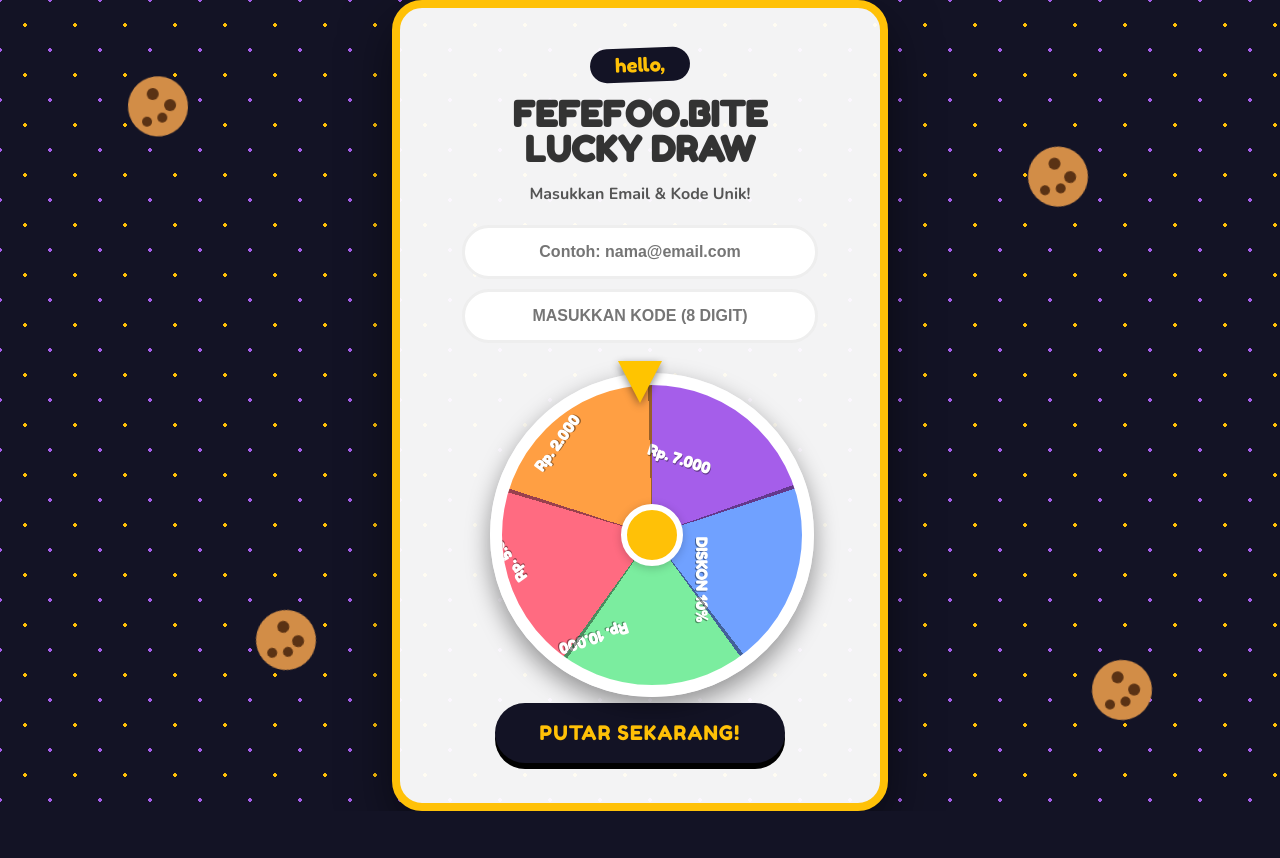
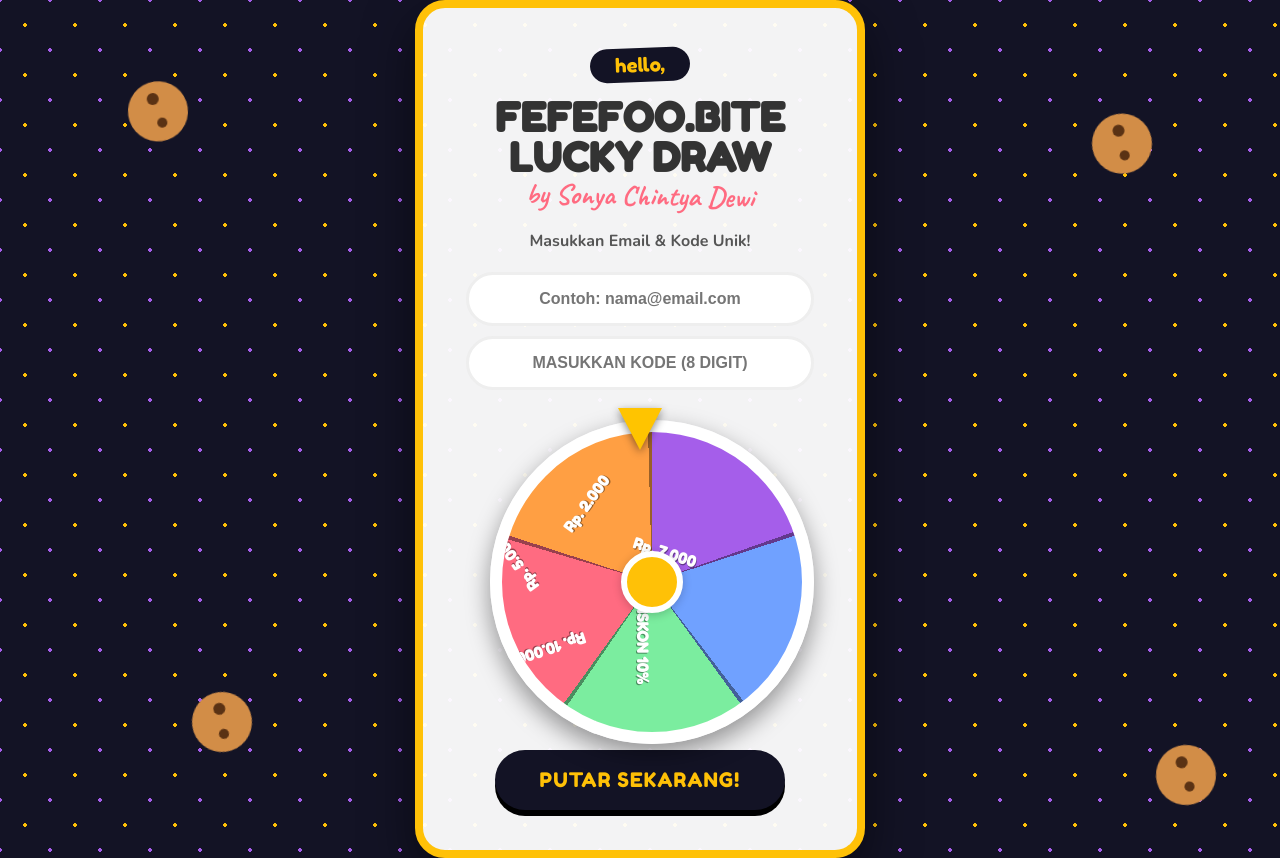
Before and after one commit to gilbertlauren/test-website-lucky-draw, a website: page index.html in a window 1280 px wide. Before the commit the page ends 811 px from the top, so only its background shows below. Drawn offline with nearby package versions, Linux system fonts and the light colour scheme.

Commit message:
revamp ui ux

```diff
--- a/index.html
+++ b/index.html
@@ -7,9 +7,10 @@
     <link rel="preconnect" href="https://fonts.googleapis.com">
     <link rel="preconnect" href="https://fonts.gstatic.com" crossorigin>
     <link href="https://fonts.googleapis.com/css2?family=Fredoka+One&family=Nunito:wght@700;900&display=swap" rel="stylesheet">
+    <link href="https://fonts.googleapis.com/css2?family=Caveat:wght@700&display=swap" rel="stylesheet">
     <script type="text/javascript" src="https://cdn.jsdelivr.net/npm/@emailjs/browser@3/dist/email.min.js"></script>
     <script type="text/javascript">
-       (function(){ emailjs.init("6FIwWnQIhV3kwtxas"); })();
+        (function(){ emailjs.init("6FIwWnQIhV3kwtxas"); })();
     </script>
 
     <style>
@@ -18,38 +19,86 @@
             --monster-green: #7bed9f; --monster-blue: #70a1ff; --monster-purple: #a55eea;
             --text-color-dark: #333; --text-color-light: #f4f4f4;
         }
+        /* Penyesuaian Responsif dan Konten */
         body {
             font-family: 'Nunito', sans-serif; background-color: var(--bg-dark);
             background-image: radial-gradient(var(--accent-yellow) 2px, transparent 2px), radial-gradient(var(--monster-purple) 2px, transparent 2px);
             background-size: 50px 50px; background-position: 0 0, 25px 25px;
             display: flex; flex-direction: column; align-items: center; justify-content: center;
-            min-height: 100vh; margin: 0; color: var(--text-color-light); overflow: hidden; position: relative;
+            min-height: 100vh; margin: 0; color: var(--text-color-light); overflow-x: hidden; position: relative;
         }
-        .cookie-deco { position: absolute; width: 60px; height: 60px; background-color: #d28d47; border-radius: 50%; z-index: 1; animation: floatCookie 6s ease-in-out infinite; }
+        .cookie-deco { position: absolute; width: min(60px, 10vw); height: min(60px, 10vw); background-color: #d28d47; border-radius: 50%; z-index: 1; animation: floatCookie 6s ease-in-out infinite; }
         .cookie-deco::before, .cookie-deco::after { content: ''; position: absolute; background-color: #5a3214; border-radius: 50%; }
-        .cookie-deco::before { width: 12px; height: 12px; top: 20%; left: 30%; box-shadow: 18px 10px 0 #5a3214; }
-        .cookie-deco::after { width: 10px; height: 10px; top: 60%; left: 50%; box-shadow: -15px 5px 0 #5a3214; }
-        .c1 { top: 10%; left: 10%; animation-delay: 0s; } .c2 { top: 20%; right: 15%; animation-delay: 1s; transform: scale(1.2); }
-        .c3 { bottom: 15%; left: 20%; animation-delay: 2s; transform: scale(0.8); } .c4 { bottom: 10%; right: 10%; animation-delay: 0.5s; }
+        .cookie-deco::before { width: 20%; height: 20%; top: 20%; left: 30%; box-shadow: 30% 20% 0 #5a3214; }
+        .cookie-deco::after { width: 16%; height: 16%; top: 60%; left: 50%; box-shadow: -25% 8% 0 #5a3214; }
+        .c1 { top: 10%; left: 10%; animation-delay: 0s; } .c2 { top: 15%; right: 10%; animation-delay: 1s; transform: scale(1.2); }
+        .c3 { bottom: 10%; left: 15%; animation-delay: 2s; transform: scale(0.8); } .c4 { bottom: 5%; right: 5%; animation-delay: 0.5s; }
         @keyframes floatCookie { 0%, 100% { transform: translateY(0) rotate(0deg); } 50% { transform: translateY(-20px) rotate(15deg); } }
-        .container { background: rgba(255, 255, 255, 0.95); padding: 2.5rem; border-radius: 30px; box-shadow: 0 20px 50px rgba(0,0,0,0.5); text-align: center; max-width: 400px; width: 90%; border: 8px solid var(--accent-yellow); z-index: 10; }
+        .container {
+            background: rgba(255, 255, 255, 0.95); padding: 2.5rem 1.5rem; border-radius: 30px;
+            box-shadow: 0 20px 50px rgba(0,0,0,0.5); text-align: center;
+            max-width: 450px; width: 90%; border: 8px solid var(--accent-yellow); z-index: 10;
+            box-sizing: border-box; /* Penting untuk responsif */
+        }
         .hello-box { background: var(--bg-dark); color: var(--accent-yellow); padding: 5px 25px; border-radius: 50px; font-family: 'Fredoka One'; font-size: 1.2rem; display: inline-block; margin-bottom: 5px; transform: rotate(-2deg); }
-        h1.main-title { font-family: 'Fredoka One', cursive; color: var(--text-color-dark); font-size: 2.2rem; line-height: 1; margin: 10px 0; text-transform: uppercase; }
+        h1.main-title { font-family: 'Fredoka One', cursive; color: var(--text-color-dark); font-size: clamp(1.8rem, 5vw, 2.5rem); line-height: 1; margin: 10px 0 0; text-transform: uppercase; }
+        /* Tambahan untuk Nama Penulis */
+        p.author {
+            font-family: 'Caveat', cursive; /* Font tulisan tangan */
+            color: #ff6b81; /* Warna Monster Pink untuk pemanis */
+            font-size: clamp(1.2rem, 3.5vw, 1.8rem);
+            margin: 0 0 10px;
+            transform: rotate(1deg);
+        }
         p.subtitle { color: #555; font-weight: 700; margin-bottom: 20px; }
-        input[type="email"], input[type="text"] { padding: 15px; width: 80%; border: 3px solid #eee; border-radius: 50px; text-align: center; font-weight: bold; font-size: 1rem; margin-bottom: 10px; transition: 0.3s; color: var(--text-color-dark); }
+        input[type="email"], input[type="text"] {
+            padding: 15px; width: 90%; max-width: 350px; border: 3px solid #eee; border-radius: 50px;
+            text-align: center; font-weight: bold; font-size: 1rem; margin-bottom: 10px; transition: 0.3s;
+            color: var(--text-color-dark); box-sizing: border-box;
+        }
         input[type="email"]:focus, input[type="text"]:focus { border-color: var(--monster-blue); outline: none; }
-        .wheel-container { position: relative; width: 300px; height: 300px; margin: 20px auto 30px; }
-        .wheel { width: 100%; height: 100%; border-radius: 50%; border: 12px solid #fff; position: relative; transition: transform 4s cubic-bezier(0.25, 1, 0.5, 1); overflow: hidden; box-shadow: 0 10px 25px rgba(0,0,0,0.4); background: conic-gradient(var(--monster-purple) 0deg 72deg, var(--monster-blue) 72deg 144deg, var(--monster-green) 144deg 216deg, var(--monster-pink) 216deg 288deg, #ff9f43 288deg 360deg); }
+
+        /* Penyesuaian Roda untuk Responsif */
+        .wheel-container { position: relative; width: min(300px, 75vw); height: min(300px, 75vw); margin: 20px auto 30px; }
+        .wheel {
+            width: 100%; height: 100%; border-radius: 50%; border: 12px solid #fff; position: relative;
+            transition: transform 4.5s cubic-bezier(0.25, 1, 0.5, 1); overflow: hidden;
+            box-shadow: 0 10px 25px rgba(0,0,0,0.4);
+            background: conic-gradient(var(--monster-purple) 0deg 72deg, var(--monster-blue) 72deg 144deg, var(--monster-green) 144deg 216deg, var(--monster-pink) 216deg 288deg, #ff9f43 288deg 360deg);
+        }
         .wheel::after { content: ''; position: absolute; inset: 0; border-radius: 50%; background: repeating-conic-gradient(transparent 0deg 70.5deg, rgba(0,0,0,0.4) 70.5deg 72deg); }
-        .wheel-label { position: absolute; top: 50%; left: 50%; transform-origin: 0 0; font-family: 'Fredoka One', cursive; color: white; font-size: 15px; font-weight: bold; text-shadow: 1px 1px 0 rgba(0,0,0,0.4); white-space: nowrap; display: flex; align-items: center; justify-content: center; width: 90px; height: 30px; transform: rotate(calc(var(--i) * 72deg)) translate(110px) rotate(90deg); margin-left: -45px; box-sizing: border-box; padding: 0 3px; }
+
+        /* Perbaikan Label Roda agar tidak 'bocor' dan tetap di tengah segmen */
+        .wheel-label {
+            position: absolute; top: 50%; left: 50%;
+            transform-origin: 0 0;
+            font-family: 'Fredoka One', cursive; color: white;
+            font-size: clamp(10px, 3vw, 15px); /* Font responsif */
+            font-weight: bold; text-shadow: 1px 1px 0 rgba(0,0,0,0.4);
+            white-space: normal; /* Izinkan wrapping jika perlu */
+            word-break: break-word;
+            text-align: center;
+
+            /* Penyesuaian Ukuran dan Posisi */
+            width: 40%; /* Menggunakan lebar relatif roda */
+            height: 30px;
+            display: flex; align-items: center; justify-content: center;
+
+            /* Transformasi */
+            /* Mengubah translate(110px) menjadi nilai relatif 55% dari radius */
+            transform: rotate(calc(var(--i) * 72deg)) translate(55%) rotate(90deg);
+            margin-left: -20%; /* Offset agar di tengah segmen */
+            box-sizing: border-box; padding: 0 3px;
+        }
         .center-dot { position: absolute; top: 50%; left: 50%; transform: translate(-50%, -50%); width: 50px; height: 50px; background: var(--accent-yellow); border-radius: 50%; border: 6px solid #fff; z-index: 5; box-shadow: 0 2px 10px rgba(0,0,0,0.2); display: flex; align-items: center; justify-content: center; font-size: 20px; }
         .center-pointer { position: absolute; top: -12px; left: 50%; transform: translateX(-50%); width: 0; height: 0; border-left: 22px solid transparent; border-right: 22px solid transparent; border-top: 42px solid #FFC400; z-index: 9999; filter: drop-shadow(0 3px 4px rgba(0,0,0,0.45)); }
-        button { background: var(--bg-dark); color: var(--accent-yellow); border: none; padding: 18px 45px; font-family: 'Fredoka One', cursive; font-size: 20px; letter-spacing: 1px; border-radius: 50px; cursor: pointer; box-shadow: 0 6px 0 #000; transition: 0.2s; text-transform: uppercase; }
+        button { background: var(--bg-dark); color: var(--accent-yellow); border: none; padding: 18px 45px; font-family: 'Fredoka One', cursive; font-size: 20px; letter-spacing: 1px; border-radius: 50px; cursor: pointer; box-shadow: 0 6px 0 #000; transition: 0.2s; text-transform: uppercase; max-width: 100%; }
         button:hover { transform: translateY(-3px); box-shadow: 0 8px 0 #000; }
         button:active { transform: translateY(2px); box-shadow: 0 2px 0 #000; }
         button:disabled { background: #888; color: #ccc; cursor: not-allowed; }
         #result { margin-top: 25px; padding: 15px; border-radius: 15px; font-weight: 800; font-size: 1.2em; color: var(--text-color-dark); display: none; }
         .win-anim { background-color: #d4edda; color: #155724; border: 3px solid #c3e6cb; animation: popIn 0.5s ease; box-shadow: 0 5px 15px rgba(0,0,0,0.1); }
+        @keyframes popIn { 0% { transform: scale(0.8); opacity: 0; } 100% { transform: scale(1); opacity: 1; } }
     </style>
 </head>
 <body>
@@ -57,6 +106,7 @@
 <div class="container">
     <div class="hello-box">hello,</div>
     <h1 class="main-title">FEFEFOO.BITE<br>LUCKY DRAW</h1>
+    <p class="author">by Sonya Chintya Dewi</p>
     <p class="subtitle">Masukkan Email & Kode Unik!</p>
     <input type="email" id="userEmail" placeholder="Contoh: nama@email.com" required>
     <input type="text" id="accessCode" placeholder="Masukkan Kode (8 Digit)" required maxlength="8" style="text-transform: uppercase;">
@@ -76,10 +126,34 @@
 </div>
 
 <script>
-    const segments = ["DISKON 10%", "Rp. 10.000", "Rp. 5.000", "Rp. 2.000", "Rp. 7.000"];
-    const segmentAngle = 360 / segments.length;
+    // Hadiah dan bobot (bobot lebih tinggi = peluang lebih besar)
+    const weightedSegments = [
+        { prize: "DISKON 10%", weight: 1 }, // Peluang terkecil (1/18)
+        { prize: "Rp. 10.000", weight: 2 }, // Peluang kedua terkecil (2/18)
+        { prize: "Rp. 5.000", weight: 3 }, // Peluang menengah (3/18)
+        { prize: "Rp. 2.000", weight: 7 }, // Peluang terbesar (7/18)
+        { prize: "Rp. 7.000", weight: 5 }  // Peluang di atas menengah (5/18)
+        // Total Bobot = 1+2+3+7+5 = 18
+    ];
+    const segments = weightedSegments.map(s => s.prize); // Hanya nama hadiah untuk tampilan
+    const segmentAngle = 360 / segments.length; // Sudut per segmen (tetap 72 derajat)
     let hasSpun = false;
     let currentRotation = 0;
+
+    // Fungsi untuk mendapatkan segmen pemenang berdasarkan bobot (weighted random)
+    function getWeightedRandomSegment() {
+        let totalWeight = weightedSegments.reduce((sum, item) => sum + item.weight, 0);
+        let randomNum = Math.random() * totalWeight;
+        let weightSum = 0;
+
+        for (let i = 0; i < weightedSegments.length; i++) {
+            weightSum += weightedSegments[i].weight;
+            if (randomNum <= weightSum) {
+                return i; // Mengembalikan Index (0 sampai 4)
+            }
+        }
+        return 0; // Fallback
+    }
 
     async function spinWheel() {
         const email = document.getElementById('userEmail').value;
@@ -113,11 +187,13 @@
             }
 
             // Jika SUKSES, Mulai Spin
-            const winningSegmentIndex = Math.floor(Math.random() * segments.length);
-            const pointerOffset = 90;
+            // MENGGUNAKAN FUNGSI WEIGHTED RANDOM
+            const winningSegmentIndex = getWeightedRandomSegment();
+
+            const pointerOffset = 90; // Sudut untuk mengarahkan pointer ke tengah segmen pertama (0)
             const targetCenter = (winningSegmentIndex * segmentAngle) + (segmentAngle / 2) + pointerOffset;
             const normalized = ((targetCenter % 360) + 360) % 360;
-            const degreesToStopAt = 360 - normalized;
+            const degreesToStopAt = 360 - normalized; // Derajat yang diperlukan agar segmen berada di bawah pointer
             const baseSpins = 6;
             const finalSpinDegrees = (baseSpins * 360) + degreesToStopAt;
 
@@ -137,10 +213,11 @@
                 emailjs.send('service_xkqsdbp', 'template_m8raygp', {
                     from_email: email, prize: winningPrize, unique_code: codeInput
                 });
-            }, 4800);
+            }, 4500); // Penyesuaian waktu timeout agar sesuai dengan transisi CSS
 
         } catch (error) {
-            alert("Terjadi kesalahan koneksi. Coba lagi.");
+            console.error("Error during spin or validation:", error);
+            alert("Terjadi kesalahan koneksi atau server. Coba lagi.");
             btn.disabled = false;
             btn.innerText = "PUTAR SEKARANG!";
         }
```
